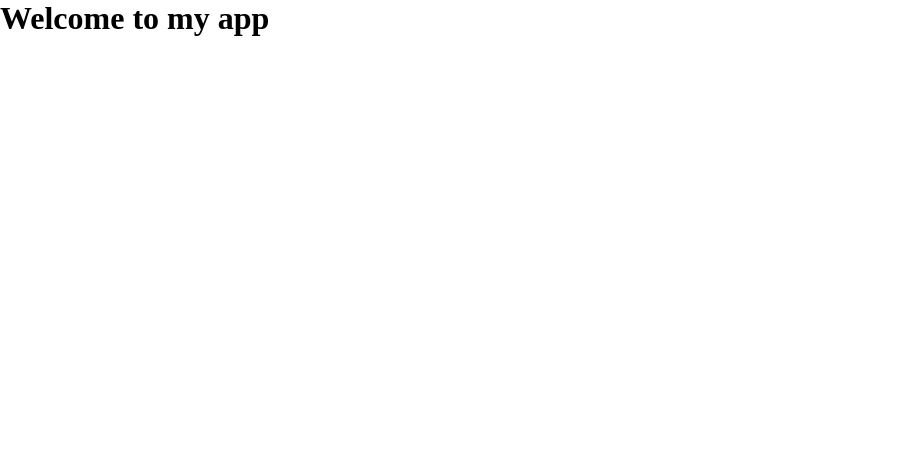
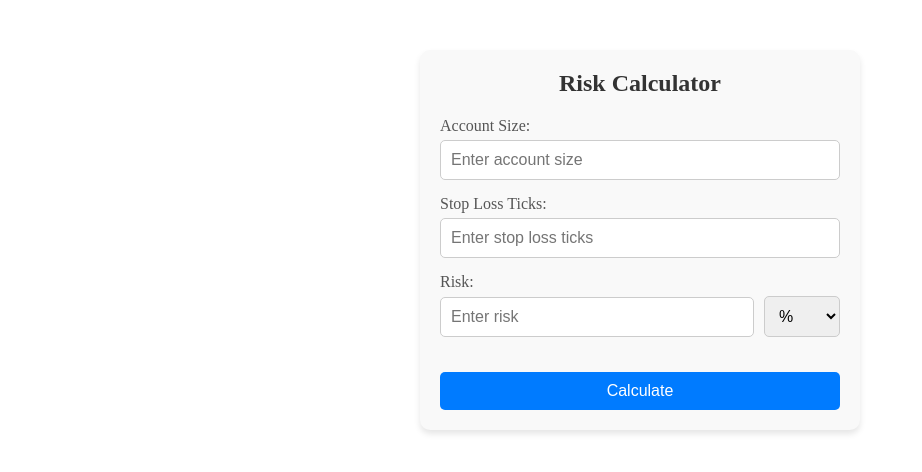
Before and after one commit to mikosco4real/forex_calculator, a React (Vite) app: page / in a window 1280 px wide. Shown: the top 472 px of the page, without its empty margins (0-922 px from the left). Built offline with nearby package versions, Linux system fonts and the light colour scheme.

Commit message:
Added forex calculator

```diff
--- a/src/assets/main.css
+++ b/src/assets/main.css
@@ -2,3 +2,87 @@
     margin: 0;
     padding: 0;
 }
+
+.calculator-form {
+  max-width: 400px;
+  margin: 50px auto;
+  padding: 20px;
+  background-color: #f9f9f9;
+  border-radius: 10px;
+  box-shadow: 0 4px 6px rgba(0, 0, 0, 0.1);
+}
+
+h2 {
+  text-align: center;
+  margin-bottom: 20px;
+  color: #333;
+}
+
+.form-group {
+  margin-bottom: 15px;
+}
+
+label {
+  display: block;
+  margin-bottom: 5px;
+  color: #555;
+}
+
+input {
+  width: calc(100% - 22px);
+  padding: 10px;
+  border: 1px solid #ccc;
+  border-radius: 5px;
+  font-size: 16px;
+}
+
+.risk-group {
+  display: flex;
+  align-items: center;
+}
+
+.risk-group input {
+  flex: 1;
+}
+
+select {
+  margin-left: 10px;
+  padding: 10px;
+  border: 1px solid #ccc;
+  border-radius: 5px;
+  font-size: 16px;
+}
+
+button {
+  width: 100%;
+  padding: 10px;
+  background-color: #007bff;
+  border: none;
+  border-radius: 5px;
+  color: white;
+  font-size: 16px;
+  cursor: pointer;
+  margin-top: 20px;
+}
+
+button:hover {
+  background-color: #0056b3;
+}
+
+.result {
+  margin-top: 20px;
+  background-color: #e9ecef;
+  padding: 15px;
+  border-radius: 5px;
+  text-align: center;
+}
+
+.result h3 {
+  margin-bottom: 10px;
+  color: #333;
+}
+
+.result p {
+  font-size: 18px;
+  color: #555;
+}
--- a/src/components/CalculatorForm.jsx
+++ b/src/components/CalculatorForm.jsx
@@ -1,10 +1,92 @@
-import { useState } from 'react'
+import React, { useState } from 'react';
 
-export default function CalculatorForm() {
-  const [formData, setFormData] = useState({})
+const CalculatorForm = () => {
+  const [accountSize, setAccountSize] = useState('');
+  const [stopLossTicks, setStopLossTicks] = useState('');
+  const [risk, setRisk] = useState('');
+  const [riskType, setRiskType] = useState('%');
+  const [result, setResult] = useState('');
+
+  const totalRisk = () => {
+    const parsedRisk = parseFloat(risk);
+    const parsedAccountSize = parseFloat(accountSize);
+
+    if (isNaN(parsedRisk) || isNaN(parsedAccountSize)) {
+      return 0; // Return 0 or any default value if inputs are invalid
+    }
+
+    if (riskType === '%') {
+      return parsedAccountSize * (parsedRisk / 100);
+    }
+
+    return parsedRisk;
+  };
+
+  const handleCalculate = () => {
+    const parsedStopLossTicks = parseFloat(stopLossTicks);
+    const risk = totalRisk();
+
+    if (isNaN(parsedStopLossTicks) || parsedStopLossTicks === 0) {
+      setResult("Invalid stop loss ticks"); // Handle invalid input
+      return;
+    }
+
+    const calculatedResult = (risk / parsedStopLossTicks).toFixed(2);
+    setResult(calculatedResult);
+  };
+
   return (
-    <div>
-      <h1>Welcome to my app</h1>
+    <div className="calculator-form">
+      <h2>Risk Calculator</h2>
+      <div className="form-group">
+        <label htmlFor="accountSize">Account Size:</label>
+        <input
+          type="text"
+          id="accountSize"
+          value={accountSize}
+          onChange={(e) => setAccountSize(e.target.value)}
+          placeholder="Enter account size"
+        />
+      </div>
+      <div className="form-group">
+        <label htmlFor="stopLossTicks">Stop Loss Ticks:</label>
+        <input
+          type="text"
+          id="stopLossTicks"
+          value={stopLossTicks}
+          onChange={(e) => setStopLossTicks(e.target.value)}
+          placeholder="Enter stop loss ticks"
+        />
+      </div>
+      <div className="form-group">
+        <label htmlFor="risk">Risk:</label>
+        <div className="risk-group">
+          <input
+            type="text"
+            id="risk"
+            value={risk}
+            onChange={(e) => setRisk(e.target.value)}
+            placeholder="Enter risk"
+          />
+          <select
+            id="riskType"
+            value={riskType}
+            onChange={(e) => setRiskType(e.target.value)}
+          >
+            <option value="%">%</option>
+            <option value="USD">USD</option>
+          </select>
+        </div>
+      </div>
+      <button onClick={handleCalculate}>Calculate</button>
+      {result && (
+        <div className="result">
+          <h3>Lot size:</h3>
+          <p>{result}</p>
+        </div>
+      )}
     </div>
   );
-}
+};
+
+export default CalculatorForm;
```
